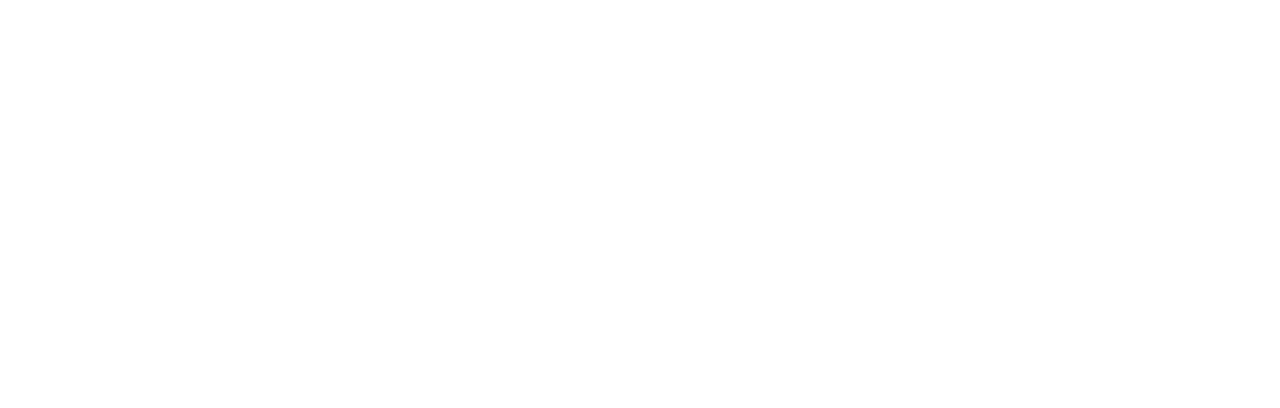
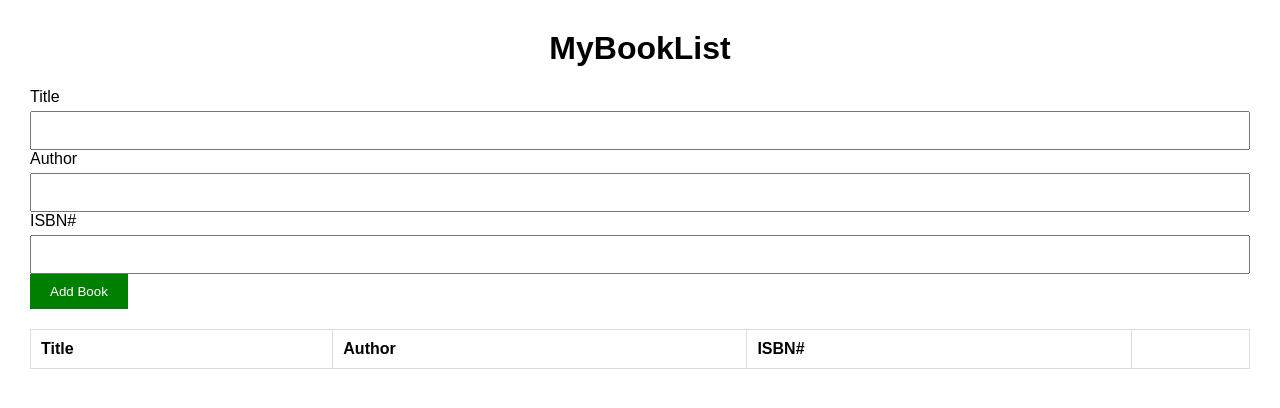
Before and after one commit to acciojob/book-list-govind165, a website: page main.html in a window 1280 px wide. Drawn offline with Linux system fonts and the light colour scheme.

Commit message:
created a submission

```diff
--- a/main.html
+++ b/main.html
@@ -8,6 +8,44 @@
 
 <body>
 	<!-- the entire body must be written by student -->
+	    <h1>MyBookList</h1>
+
+    <div class="form-group">
+
+        <form id="book-form">
+
+            <label>Title</label>
+            <input type="text" id="title" required>
+
+            <label>Author</label>
+            <input type="text" id="author" required>
+
+            <label>ISBN#</label>
+            <input type="text" id="isbn" required>
+
+            <button type="submit" id="submit">
+                Add Book
+            </button>
+
+        </form>
+
+    </div>
+
+    <table class="table table-striped">
+
+        <thead>
+            <tr>
+                <th>Title</th>
+                <th>Author</th>
+                <th>ISBN#</th>
+                <th></th>
+            </tr>
+        </thead>
+
+        <tbody id="book-list">
+        </tbody>
+
+    </table>
     <script type="text/javascript" src="./script.js">
 </script>
 
--- a/script.js
+++ b/script.js
@@ -1 +1,53 @@
 //your JS code here. If required.
+
+
+        // Get form
+        const form = document.getElementById("book-form");
+
+        // Get book list
+        const bookList = document.getElementById("book-list");
+
+        // Add book
+        form.addEventListener("submit", function(e) {
+
+            e.preventDefault();
+
+            // Get input values
+            const title = document.getElementById("title").value.trim();
+            const author = document.getElementById("author").value.trim();
+            const isbn = document.getElementById("isbn").value.trim();
+
+            if (!title || !author || !isbn) {
+                return;
+            }
+
+            // Create table row
+            const row = document.createElement("tr");
+
+            row.innerHTML = `
+                <td>${title}</td>
+                <td>${author}</td>
+                <td>${isbn}</td>
+                <td>
+                    <button class="delete" type="button">X</button>
+                </td>
+            `;
+
+            // Add row to table
+            bookList.appendChild(row);
+
+            // Clear input fields
+            form.reset();
+
+        });
+
+        // Delete book
+        bookList.addEventListener("click", function(e) {
+
+            if (e.target.classList.contains("delete")) {
+
+                e.target.closest("tr").remove();
+
+            }
+
+        });
--- a/styles.css
+++ b/styles.css
@@ -1 +1,53 @@
 /*  your css code here. If applicable */
+
+        body {
+            font-family: Arial, sans-serif;
+            margin: 30px;
+        }
+
+        h1 {
+            text-align: center;
+        }
+
+        .form-group {
+            margin-bottom: 15px;
+        }
+
+        input {
+            width: 100%;
+            padding: 10px;
+            margin-top: 5px;
+            box-sizing: border-box;
+        }
+
+        #submit {
+            background: green;
+            color: white;
+            padding: 10px 20px;
+            border: none;
+            cursor: pointer;
+        }
+
+        .table {
+            width: 100%;
+            border-collapse: collapse;
+            margin-top: 20px;
+        }
+
+        .table th, .table td {
+            border: 1px solid #ddd;
+            padding: 10px;
+            text-align: left;
+        }
+
+        .table-striped tbody tr:nth-child(odd) {
+            background: #f2f2f2;
+        }
+
+        .delete {
+            background: red;
+            color: white;
+            border: none;
+            padding: 7px 12px;
+            cursor: pointer;
+        }
```
